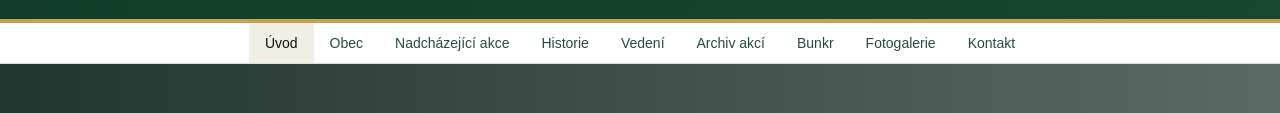
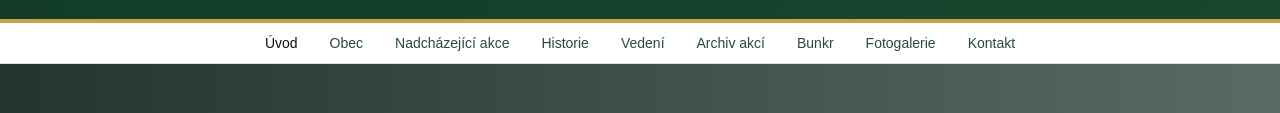
Before and after one commit to chaos89cz/tk-ostrozska-lhota, a plain HTML site: page index.html in a window 1280 px wide. In both pictures the pointer is over the link "Úvod". Shown: the part 203-316 px from the top of the page. Drawn offline with Linux system fonts and the light colour scheme.

Commit message:
Update index.html

```diff
--- a/index.html
+++ b/index.html
@@ -14,7 +14,7 @@
 .coin-wrap{display:flex;justify-content:center;align-items:center;perspective:1000px}.coin{width:clamp(76px,12vw,150px);aspect-ratio:1;object-fit:contain;border-radius:50%;filter:drop-shadow(0 6px 8px #0005);animation:coinTurn 8s ease-in-out infinite}.coin-wrap.right .coin{animation-delay:1.1s}
 @keyframes coinTurn{0%,18%,100%{transform:rotateY(0deg)}22%{transform:rotateY(90deg)}25%{transform:rotateY(180deg)}28%{transform:rotateY(270deg)}32%,78%{transform:rotateY(360deg)}82%{transform:rotateY(450deg)}85%{transform:rotateY(540deg)}88%{transform:rotateY(630deg)}92%{transform:rotateY(720deg)}}
 .brand{text-align:center}.brand h1{font-size:clamp(23px,3.6vw,42px);line-height:1.15;margin:0;color:#f2dfaa;text-shadow:0 2px 3px #0004}.brand p{margin:10px 0 0;font-style:italic;color:#f2dfaa;font-size:clamp(12px,1.4vw,17px)}
-nav{background:#fff;border-bottom:1px solid #ddd;display:flex;justify-content:center;flex-wrap:wrap;gap:0}nav a{padding:12px 16px;color:#284b39;text-decoration:none;font:14px Arial,sans-serif}nav a:hover{background:#f1eee5;color:#111}
+nav{background:#fff;border-bottom:1px solid #ddd;display:flex;justify-content:center;flex-wrap:wrap;gap:0}nav a{padding:12px 16px;color:#284b39;text-decoration:none;font:14px Arial,sans-serif}nav a:hover{background:#ffffff;color:#111}
 .hero{min-height:380px;background:linear-gradient(90deg,rgba(4,25,18,.88),rgba(4,25,18,.65)),url('assets/antonicek.jpg') center/cover;display:flex;align-items:center;color:#fff;padding:50px clamp(20px,6vw,80px)}.hero-inner{max-width:1100px;margin:auto;width:100%}.hero small{letter-spacing:.15em;text-transform:uppercase;color:#e2cc83}.hero h2{font-size:clamp(36px,5vw,60px);line-height:1.1;margin:12px 0}.hero p{max-width:650px;font-size:18px}.btn{display:inline-block;background:var(--gold);color:#172c20;text-decoration:none;padding:11px 18px;border-radius:3px;margin-top:8px;font:14px Arial,sans-serif}
 .quicklinks{display:grid;grid-template-columns:repeat(4,1fr);gap:8px;max-width:1200px;margin:-8px auto 0;padding:0 14px;position:relative}.quicklinks a{background:var(--green);color:white;text-align:center;text-decoration:none;padding:15px 10px;border-bottom:3px solid var(--gold);border-radius:4px;font-weight:bold}
 section{padding:55px clamp(18px,5vw,70px)}section h2{color:#174532;font-size:clamp(26px,3vw,38px);margin:0 0 12px;line-height:1.2}section p{max-width:850px;color:#59665e}.section-kicker{font:11px Arial,sans-serif;letter-spacing:.16em;text-transform:uppercase;color:#938354}.placeholder-card{border:1px solid #ddd;border-radius:8px;padding:18px;max-width:420px}.placeholder-card h3{background:var(--green);color:white;padding:12px;margin:0 0 12px;font-size:18px}.about{background:#f5f2e8}.history{display:grid;grid-template-columns:1.2fr 1fr;gap:30px;align-items:center}.history img{width:100%;border-radius:6px;object-fit:cover}footer{background:var(--green);color:#eee;padding:25px;text-align:center}
```
